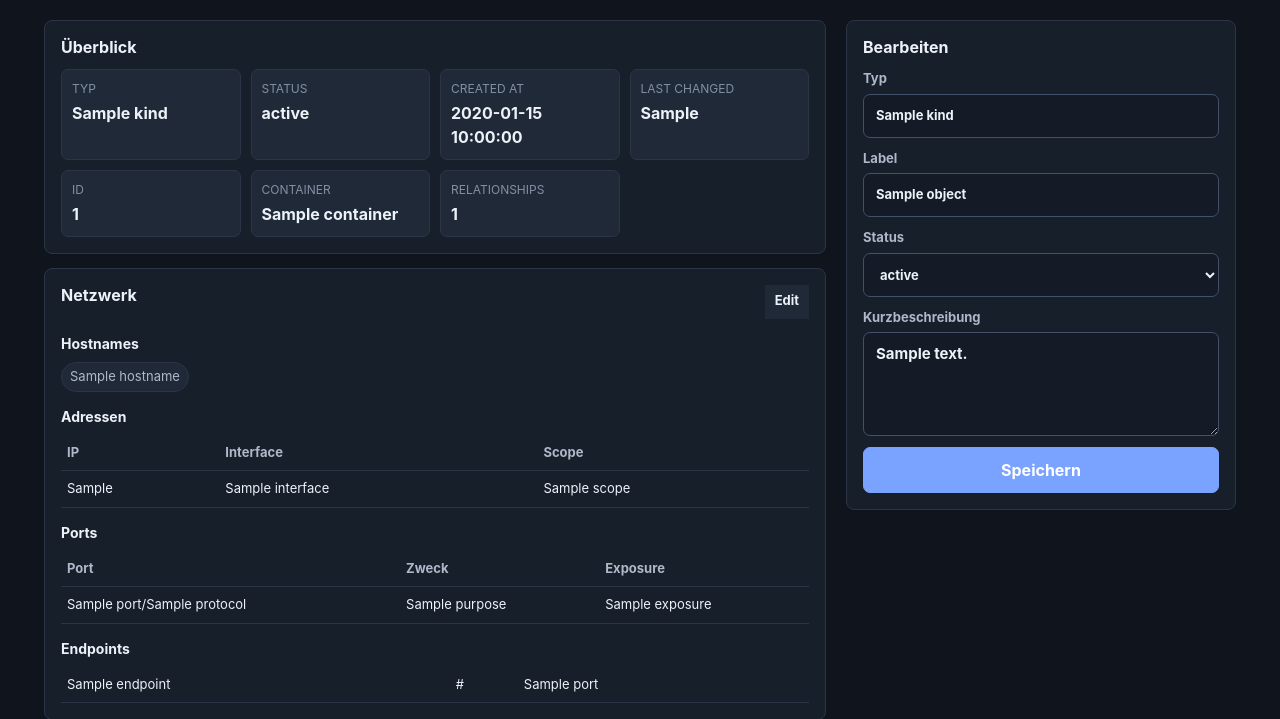
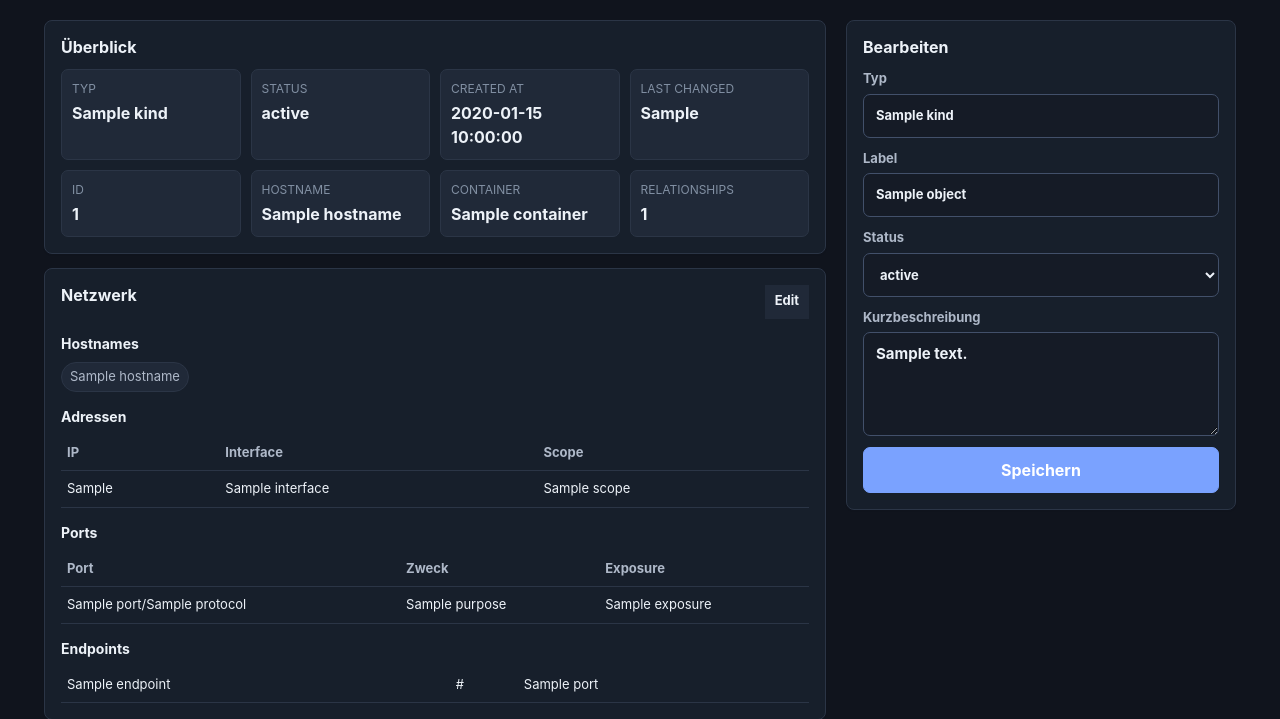
Before and after one commit to reisball/blockwart, a FastAPI app: template src/blockwart/ui/templates/object_detail.html in a window 1280 px wide. Shown: the part 187-906 px from the top of the page. Run offline with FastAPI, Linux system fonts and the light colour scheme; the template is opened without the code that fills it: most values are stand-ins (such as "Sample title", 1, 10 or a date in 2020).

Commit message:
TASK-029: show hostname in overview

```diff
--- a/src/blockwart/ui/templates/object_detail.html
+++ b/src/blockwart/ui/templates/object_detail.html
@@ -58,6 +58,10 @@
             <div class="fact">
               <div class="fact-label">ID</div>
               <div class="fact-value">{{ object.id }}</div>
+            </div>
+            <div class="fact">
+              <div class="fact-label">Hostname</div>
+              <div class="fact-value">{{ network.hostnames|first or "-" }}</div>
             </div>
             {% if container %}
               <div class="fact">
```
Also changed, not shown: tests/test_ui.py (+2 -0 lines).
